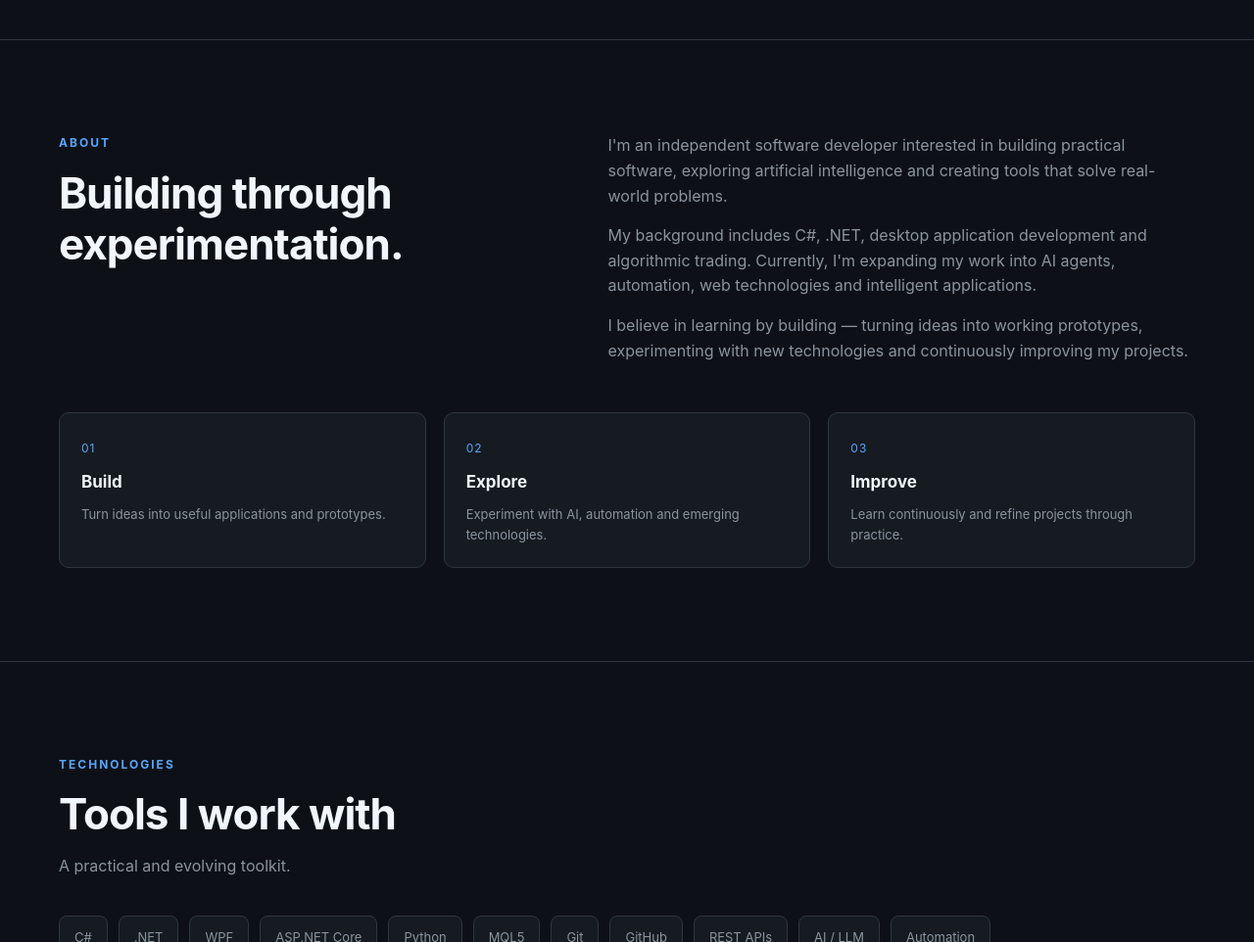
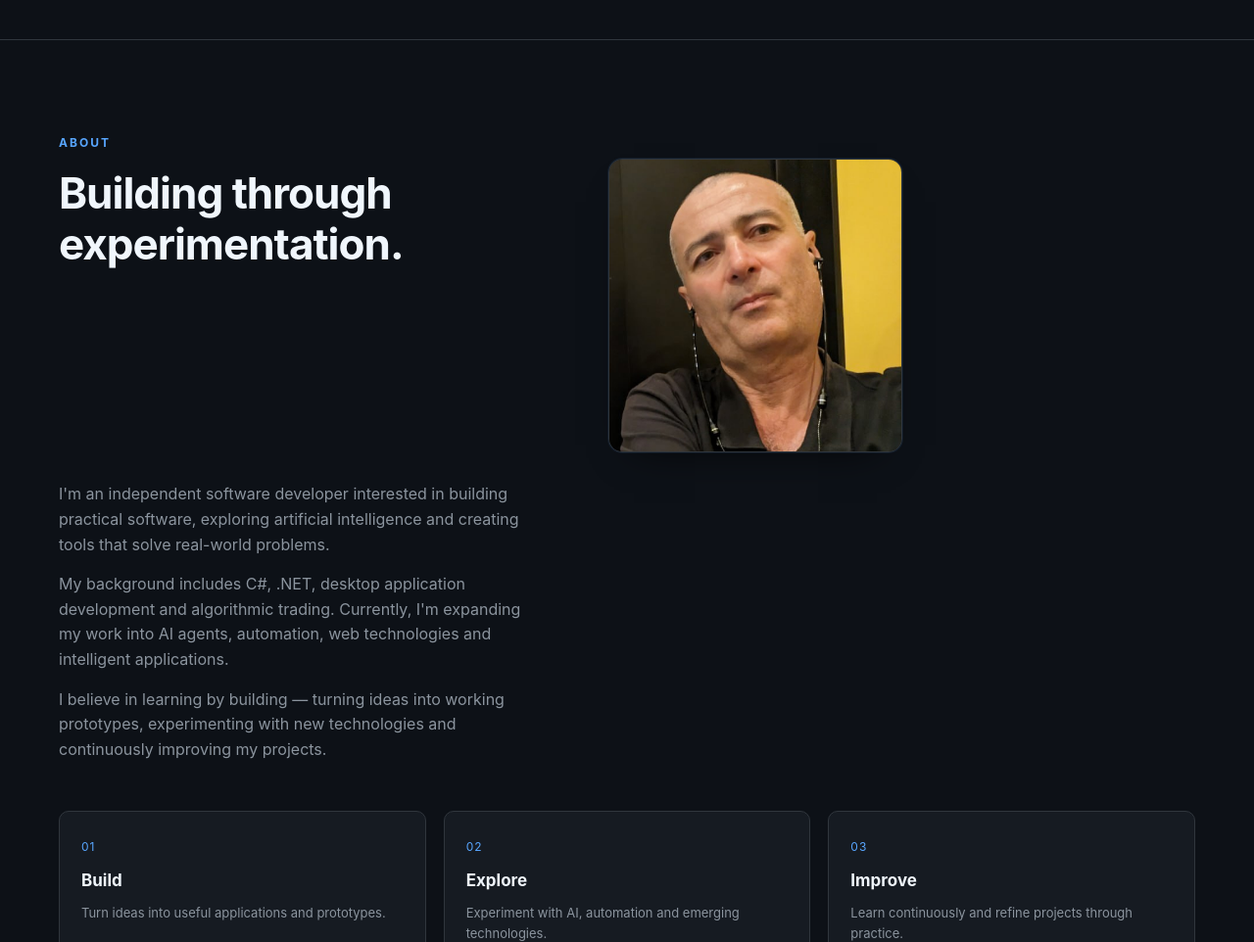
Before and after one commit to DebuggerPlus/portfolio, a plain HTML site: page index.html in a window 1280 px wide. Shown: the part 2280-3242 px from the top of the page at 98% size. Drawn offline with Linux system fonts and the light colour scheme.

Commit message:
add-about-photo

```diff
--- a/assets/css/style.css
+++ b/assets/css/style.css
@@ -114,6 +114,8 @@ button { font: inherit; }
 .about-container .section-heading { margin-bottom: 0; }
 .about-text { color: var(--text-secondary); font-size: 16px; }
 .about-text p + p { margin-top: 15px; }
+.about-photo { margin: 26px 0 0; max-width: 300px; border: 1px solid var(--border); border-radius: 14px; overflow: hidden; background: var(--bg-secondary); box-shadow: 0 0 0 1px rgba(88,166,255,.08), 0 18px 40px -26px rgba(0,0,0,.95); }
+.about-photo img { display: block; width: 100%; height: auto; }
 .focus-grid { grid-column: 1 / -1; display: grid; grid-template-columns: repeat(3, 1fr); gap: 18px; margin-top: 20px; }
 .focus-grid > div { padding: 22px; border: 1px solid var(--border); border-radius: 10px; background: var(--bg-secondary); }
 .focus-number { color: var(--accent); font-size: 12px; letter-spacing: 1px; }
--- a/index.html
+++ b/index.html
@@ -123,7 +123,7 @@
 
         <section class="section" id="about">
             <div class="container about-container">
-                <div class="section-heading"><span class="section-label" data-i18n="aboutLabel">ABOUT</span><h2 data-i18n="aboutH2">Building through experimentation.</h2></div>
+                <div class="section-heading"><span class="section-label" data-i18n="aboutLabel">ABOUT</span><h2 data-i18n="aboutH2">Building through experimentation.</h2></div><figure class="about-photo"><img src="assets/img/avatar.jpg" srcset="assets/img/avatar.jpg 504w, assets/img/avatar@720.jpg 720w" sizes="(max-width: 1000px) 320px, 300px" width="504" height="504" alt="Portrait of DebuggerPlus" data-i18n-alt="altPhoto" loading="lazy" decoding="async"></figure>
                 <div class="about-text">
                     <p data-i18n="aboutP1">I'm an independent software developer interested in building practical software, exploring artificial intelligence and creating tools that solve real-world problems.</p>
                     <p data-i18n="aboutP2">My background includes C#, .NET, desktop application development and algorithmic trading. Currently, I'm expanding my work into AI agents, automation, web technologies and intelligent applications.</p>
@@ -176,6 +176,7 @@
           aboutP1:"I'm an independent software developer interested in building practical software, exploring artificial intelligence and creating tools that solve real-world problems.",
           aboutP2:"My background includes C#, .NET, desktop application development and algorithmic trading. Currently, I'm expanding my work into AI agents, automation, web technologies and intelligent applications.",
           aboutP3:"I believe in learning by building — turning ideas into working prototypes, experimenting with new technologies and continuously improving my projects.",
+          altPhoto:"Portrait of the developer behind DebuggerPlus",
           f1h:"Build", f1p:"Turn ideas into useful applications and prototypes.",
           f2h:"Explore", f2p:"Experiment with AI, automation and emerging technologies.",
           f3h:"Improve", f3p:"Learn continuously and refine projects through practice.",
@@ -211,6 +212,7 @@
           aboutP1:"Я независимый разработчик ПО. Мне интересно делать практичный софт, исследовать искусственный интеллект и создавать инструменты, решающие реальные задачи.",
           aboutP2:"Мой опыт включает C#, .NET, разработку десктопных приложений и алгоритмическую торговлю. Сейчас расширяю работу в сторону ИИ-агентов, автоматизации, веб-технологий и интеллектуальных приложений.",
           aboutP3:"Я верю в обучение через практику — превращаю идеи в работающие прототипы, экспериментирую с новыми технологиями и постоянно улучшаю свои проекты.",
+          altPhoto:"Портрет разработчика DebuggerPlus",
           f1h:"Создаю", f1p:"Превращаю идеи в полезные приложения и прототипы.",
           f2h:"Исследую", f2p:"Экспериментирую с ИИ, автоматизацией и новыми технологиями.",
           f3h:"Улучшаю", f3p:"Учусь постоянно и улучшаю проекты на практике.",
@@ -239,6 +241,10 @@
           const v = t[el.getAttribute("data-i18n-html")];
           if (v != null) el.innerHTML = v;
         });
+        document.querySelectorAll("[data-i18n-alt]").forEach(el => {
+          const v = t[el.getAttribute("data-i18n-alt")];
+          if (v != null) el.setAttribute("alt", v);
+        });
         document.querySelectorAll("[data-lang-btn]").forEach(b => {
           const on = b.dataset.langBtn === lang;
           b.classList.toggle("active", on);
```
Also changed, not shown: assets/img/avatar.jpg (added), assets/img/avatar@720.jpg (added).
